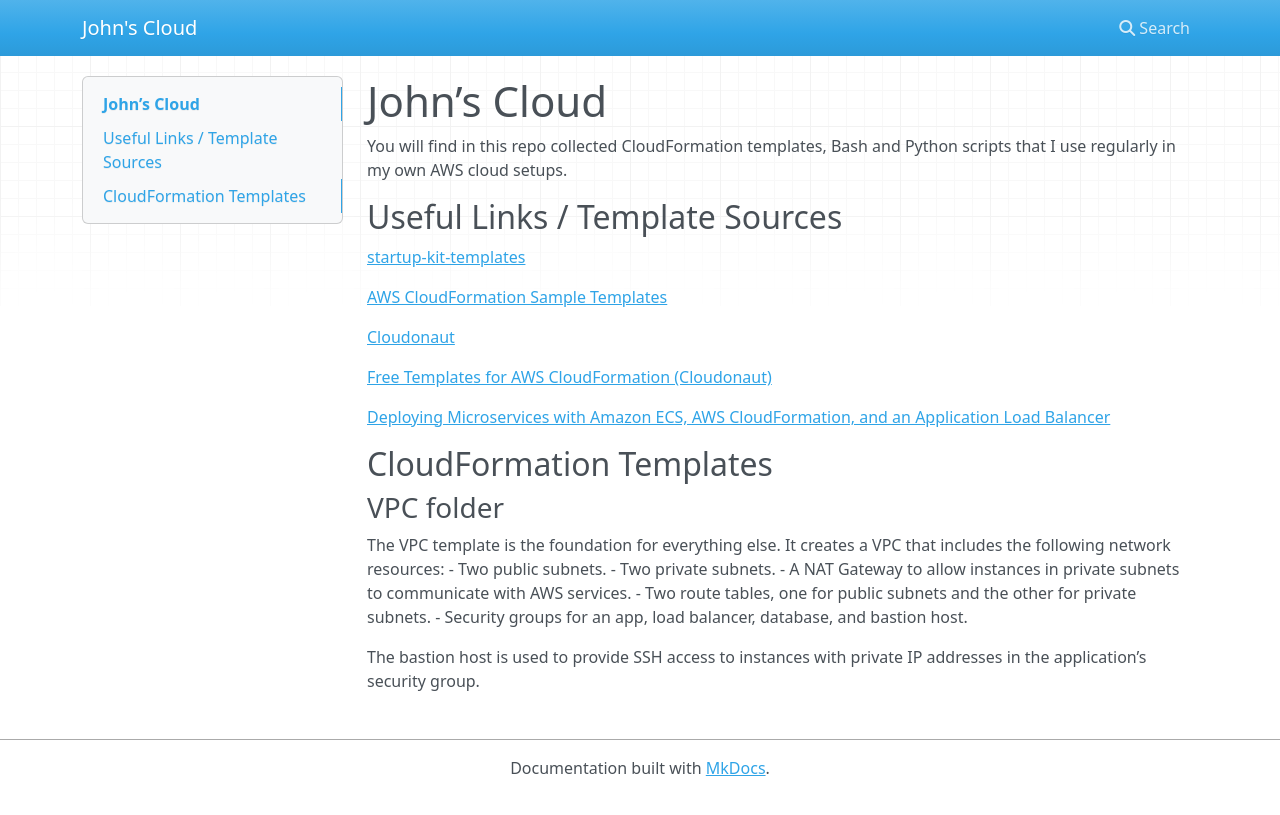
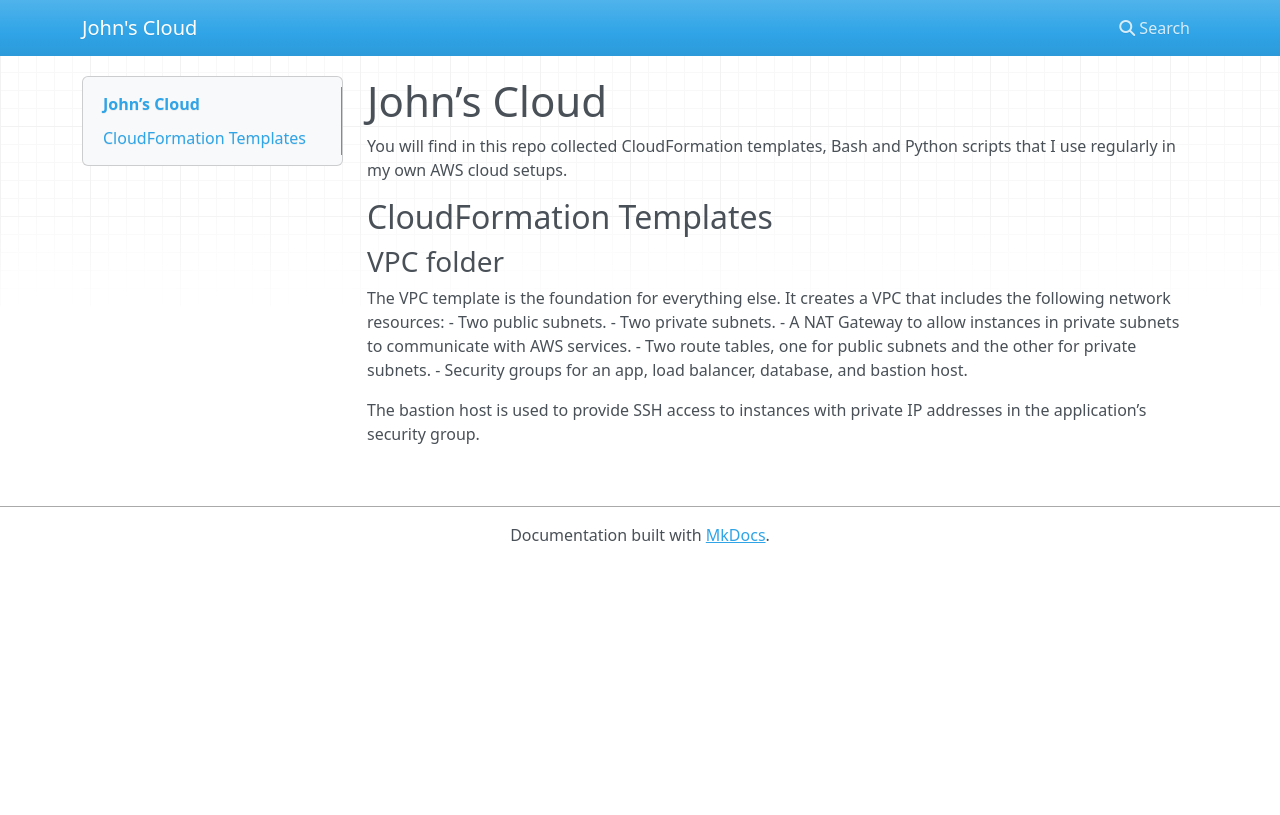
Before and after one commit to john-cd/johnscloud, an MkDocs documentation site: the page built from documentation/docs/index.md, in a window 1280 px wide. Shown: the top 815 px of the page. Built offline with MkDocs 1.6.1, drawn with Linux system fonts in a browser that asks for light colours; nearby versions of some CDN libraries; old or Windows-style settings are respelled for this version of MkDocs.

Commit message:
reorganize

```diff
--- a/documentation/docs/index.md
+++ b/documentation/docs/index.md
@@ -3,17 +3,7 @@
 You will find in this repo collected CloudFormation templates, Bash and Python scripts that I use regularly in my own AWS cloud setups.
 
 
-## Useful Links / Template Sources
 
-[startup-kit-templates](https://github.com/awslabs/startup-kit-templates)
-
-[AWS CloudFormation Sample Templates](https://github.com/awslabs/aws-cloudformation-templates)
-
-[Cloudonaut](https://cloudonaut.io/templates-for-aws-cloudformation/)
-
-[Free Templates for AWS CloudFormation (Cloudonaut)](https://github.com/widdix/aws-cf-templates)
-
-[Deploying Microservices with Amazon ECS, AWS CloudFormation, and an Application Load Balancer](https://github.com/awslabs/ecs-refarch-cloudformation)
 
 
 ## CloudFormation Templates
```
Also changed, not shown: 5 other files.
